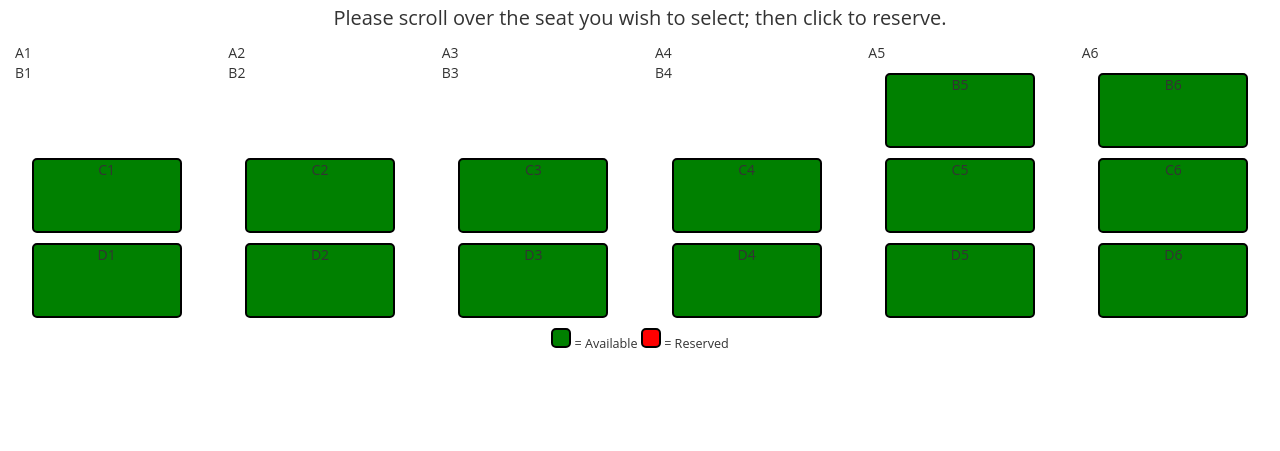
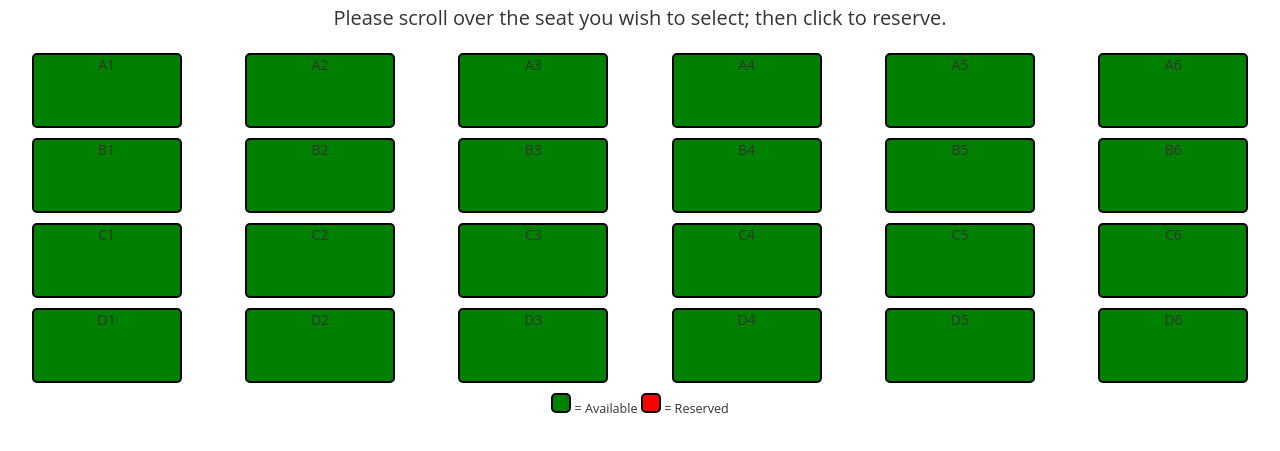
Before and after one commit to biletnam/Theater-Seating-2, a plain HTML site: page index.html in a window 1280 px wide. Shown: the part 59-510 px from the top of the page. Drawn offline with nearby package versions, Linux system fonts and the light colour scheme.

Commit message:
fixed HTML

```diff
--- a/index.html
+++ b/index.html
@@ -17,37 +17,37 @@
 		<div class="container-fluid">
 			<div class="row">
 				<div class="col-lg-2 col-md-2 col-sm-2 col-xs-2">
-					A1
+					<div id="seat">A1</div>
 				</div>
 				<div class="col-lg-2 col-md-2 col-sm-2 col-xs-2">
-					A2
+					<div id="seat">A2</div>
 				</div>
 				<div class="col-lg-2 col-md-2 col-sm-2 col-xs-2">
-					A3
+					<div id="seat">A3</div>
 				</div>
 				<div class="col-lg-2 col-md-2 col-sm-2 col-xs-2">
-					A4
+					<div id="seat">A4</div>
 				</div>
 				<div class="col-lg-2 col-md-2 col-sm-2 col-xs-2">
-					A5
+					<div id="seat">A5</div>
 				</div>
 				<div class="col-lg-2 col-md-2 col-sm-2 col-xs-2">
-					A6
+					<div id="seat">A6</div>
 				</div>
 			</div>
 
 			<div class="row">
 				<div class="col-lg-2 col-md-2 col-sm-2 col-xs-2">
-					B1
+					<div id="seat">B1</div>
 				</div>
 				<div class="col-lg-2 col-md-2 col-sm-2 col-xs-2">
-					B2
+					<div id="seat">B2</div>
 				</div>
 				<div class="col-lg-2 col-md-2 col-sm-2 col-xs-2">
-					B3
+					<div id="seat">B3</div>
 				</div>
 				<div class="col-lg-2 col-md-2 col-sm-2 col-xs-2">
-					B4
+					<div id="seat">B4</div>
 				</div>
 				<div class="col-lg-2 col-md-2 col-sm-2 col-xs-2">
 					<div id="seat">B5</div>
--- a/script.js
+++ b/script.js
@@ -5,6 +5,8 @@ $(function () {
 	var $email = $("#email");
 	var $reserve = $("#reserve");
 	var $seats = $(".col-lg-2");
+
+
 
 
 	//When a seat button is clicked, the input form slides down into place
@@ -22,7 +24,7 @@ $(function () {
 		var valid = checkInput();
 		var name = $name.val();
 		if(valid) {
-			$(".selected#seat").css("background-color","red");
+			$(".selected").css("background-color","red");
 			alert("Seat # has been reserved for you. Enjoy the show!");
 		}
 	});
```
